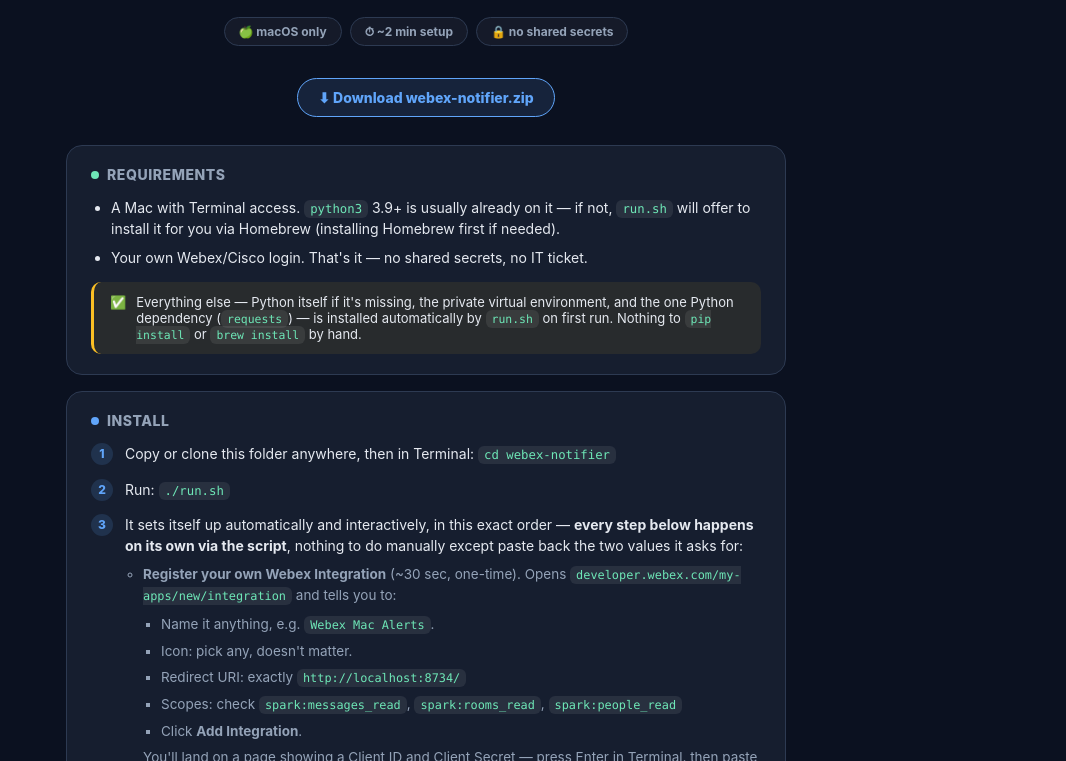
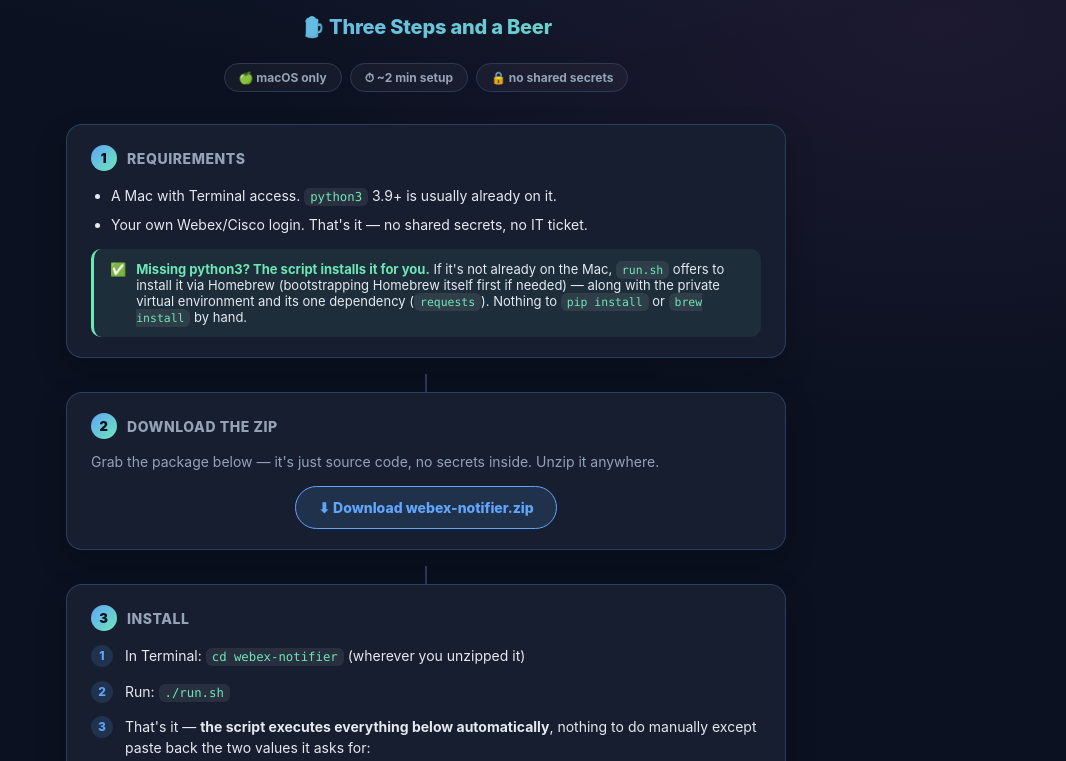
Before and after one commit to ttohumcu-splunk/webex-notifier, a plain HTML site: page docs/index.html in a window 1280 px wide. Shown: the part 201-962 px from the top of the page, without its empty margins (214-1280 px from the left). Drawn offline with Linux system fonts and the light colour scheme.

Commit message:
Restructure setup page into an explicit 3-step wizard with slogan
Numbered step cards (Requirements -> Download zip -> Install) with a
connecting timeline, a "Three Steps and a Beer" slogan up top, and
inline callouts on Requirements/Install clarifying the script handles
Python install and the whole setup sequence automatically.

```diff
--- a/docs/index.html
+++ b/docs/index.html
@@ -19,7 +19,10 @@
   body {
     margin: 0;
     min-height: 100vh;
-    background: var(--bg);
+    background:
+      radial-gradient(ellipse 900px 500px at 50% -10%, rgba(96,165,250,0.14), transparent),
+      radial-gradient(ellipse 700px 400px at 90% 10%, rgba(232,121,249,0.08), transparent),
+      var(--bg);
     color: var(--text);
     padding: 40px 20px 60px;
   }
@@ -35,7 +38,19 @@
   }
 
   h1 { text-align: center; font-size: 30px; font-weight: 800; margin: 0 0 4px; letter-spacing: -0.01em; }
-  .subtitle { text-align: center; color: var(--text-dim); font-size: 15px; margin: 0 0 20px; }
+  .subtitle { text-align: center; color: var(--text-dim); font-size: 15px; margin: 0 0 18px; }
+
+  .slogan {
+    text-align: center;
+    font-size: 20px;
+    font-weight: 800;
+    margin: 0 0 24px;
+    background: linear-gradient(90deg, var(--blue), var(--mint));
+    -webkit-background-clip: text;
+    background-clip: text;
+    color: transparent;
+    letter-spacing: -0.01em;
+  }
 
   .badge-row { display: flex; justify-content: center; gap: 8px; flex-wrap: wrap; margin-bottom: 32px; }
   .badge {
@@ -53,13 +68,23 @@
     border-radius: 16px;
     padding: 20px 24px;
     margin-bottom: 16px;
+    box-shadow: 0 12px 30px rgba(0,0,0,0.22);
   }
   .card h2 {
-    display: flex; align-items: center; gap: 8px;
+    display: flex; align-items: center; gap: 10px;
     font-size: 14px; font-weight: 800; text-transform: uppercase; letter-spacing: 0.04em;
     color: var(--text-dim); margin: 0 0 14px;
   }
   .card h2 .dot { width: 8px; height: 8px; border-radius: 999px; flex: 0 0 auto; }
+
+  .step-card { border-color: rgba(96,165,250,0.25); }
+  .step-num {
+    width: 26px; height: 26px; border-radius: 999px; flex: 0 0 auto;
+    background: linear-gradient(135deg, var(--blue), var(--mint));
+    color: #0b1120; font-weight: 900; font-size: 13px;
+    display: flex; align-items: center; justify-content: center;
+  }
+  .step-connector { width: 2px; height: 18px; background: var(--border); margin: 0 auto; }
 
   ul, ol { margin: 0; padding-left: 20px; }
   li { margin-bottom: 8px; line-height: 1.5; font-size: 14px; }
@@ -101,6 +126,9 @@
   .note .icon { flex: 0 0 auto; }
   .note strong { color: var(--amber); }
 
+  .note.good { border-left-color: var(--mint); background: rgba(110,231,183,0.08); }
+  .note.good strong { color: var(--mint); }
+
   table { width: 100%; border-collapse: collapse; }
   tr { border-bottom: 1px solid var(--border); }
   tr:last-child { border-bottom: none; }
@@ -127,15 +155,15 @@
 
   .download-btn {
     display: inline-flex; align-items: center; gap: 8px;
-    padding: 10px 20px; border-radius: 999px;
+    padding: 12px 22px; border-radius: 999px;
     border: 1px solid var(--blue);
-    background: rgba(96,165,250,0.12);
+    background: rgba(96,165,250,0.14);
     color: var(--blue);
     font-size: 14px; font-weight: 800;
     text-decoration: none;
     transition: background 0.15s ease, transform 0.15s ease;
   }
-  .download-btn:hover { background: rgba(96,165,250,0.2); transform: translateY(-1px); }
+  .download-btn:hover { background: rgba(96,165,250,0.24); transform: translateY(-1px); }
 
   .author-note {
     text-align: center;
@@ -160,34 +188,46 @@
   <h1>webex-notifier</h1>
   <div class="subtitle">Native macOS notifications for Webex DMs &amp; @mentions — no Slack, no admin approval, nothing to keep open.</div>
 
+  <div class="slogan">🍺 Three Steps and a Beer</div>
+
   <div class="badge-row">
     <span class="badge">🍏 macOS only</span>
     <span class="badge">⏱ ~2 min setup</span>
     <span class="badge">🔒 no shared secrets</span>
   </div>
 
-  <div style="text-align:center; margin-bottom: 28px;">
-    <a class="download-btn" href="webex-notifier.zip" download>⬇ Download webex-notifier.zip</a>
-  </div>
-
-  <div class="card">
-    <h2><span class="dot" style="background: var(--mint);"></span>Requirements</h2>
+  <div class="card step-card">
+    <h2><span class="step-num">1</span>Requirements</h2>
     <ul>
-      <li>A Mac with Terminal access. <code>python3</code> 3.9+ is usually already on it — if not, <code>run.sh</code> will offer to install it for you via Homebrew (installing Homebrew first if needed).</li>
+      <li>A Mac with Terminal access. <code>python3</code> 3.9+ is usually already on it.</li>
       <li>Your own Webex/Cisco login. That's it — no shared secrets, no IT ticket.</li>
     </ul>
-    <div class="note">
+    <div class="note good">
       <span class="icon">✅</span>
-      <span>Everything else — Python itself if it's missing, the private virtual environment, and the one Python dependency (<code>requests</code>) — is installed automatically by <code>run.sh</code> on first run. Nothing to <code>pip install</code> or <code>brew install</code> by hand.</span>
+      <span><strong>Missing python3? The script installs it for you.</strong> If it's not already on the Mac, <code>run.sh</code> offers to install it via Homebrew (bootstrapping Homebrew itself first if needed) — along with the private virtual environment and its one dependency (<code>requests</code>). Nothing to <code>pip install</code> or <code>brew install</code> by hand.</span>
     </div>
   </div>
 
-  <div class="card">
-    <h2><span class="dot" style="background: var(--blue);"></span>Install</h2>
+  <div class="step-connector"></div>
+
+  <div class="card step-card">
+    <h2><span class="step-num">2</span>Download the zip</h2>
+    <p style="margin: 0 0 16px; font-size: 14px; color: var(--text-dim);">
+      Grab the package below — it's just source code, no secrets inside. Unzip it anywhere.
+    </p>
+    <div style="text-align:center;">
+      <a class="download-btn" href="webex-notifier.zip" download>⬇ Download webex-notifier.zip</a>
+    </div>
+  </div>
+
+  <div class="step-connector"></div>
+
+  <div class="card step-card">
+    <h2><span class="step-num">3</span>Install</h2>
     <ol class="step-list">
-      <li>Copy or clone this folder anywhere, then in Terminal: <code>cd webex-notifier</code></li>
+      <li>In Terminal: <code>cd webex-notifier</code> (wherever you unzipped it)</li>
       <li>Run: <code>./run.sh</code></li>
-      <li>It sets itself up automatically and interactively, in this exact order — <strong>every step below happens on its own via the script</strong>, nothing to do manually except paste back the two values it asks for:
+      <li>That's it — <strong>the script executes everything below automatically</strong>, nothing to do manually except paste back the two values it asks for:
         <ul class="sub">
           <li><strong>Register your own Webex Integration</strong> (~30 sec, one-time). Opens <code>developer.webex.com/my-apps/new/integration</code> and tells you to:
             <ul class="sub">
```
